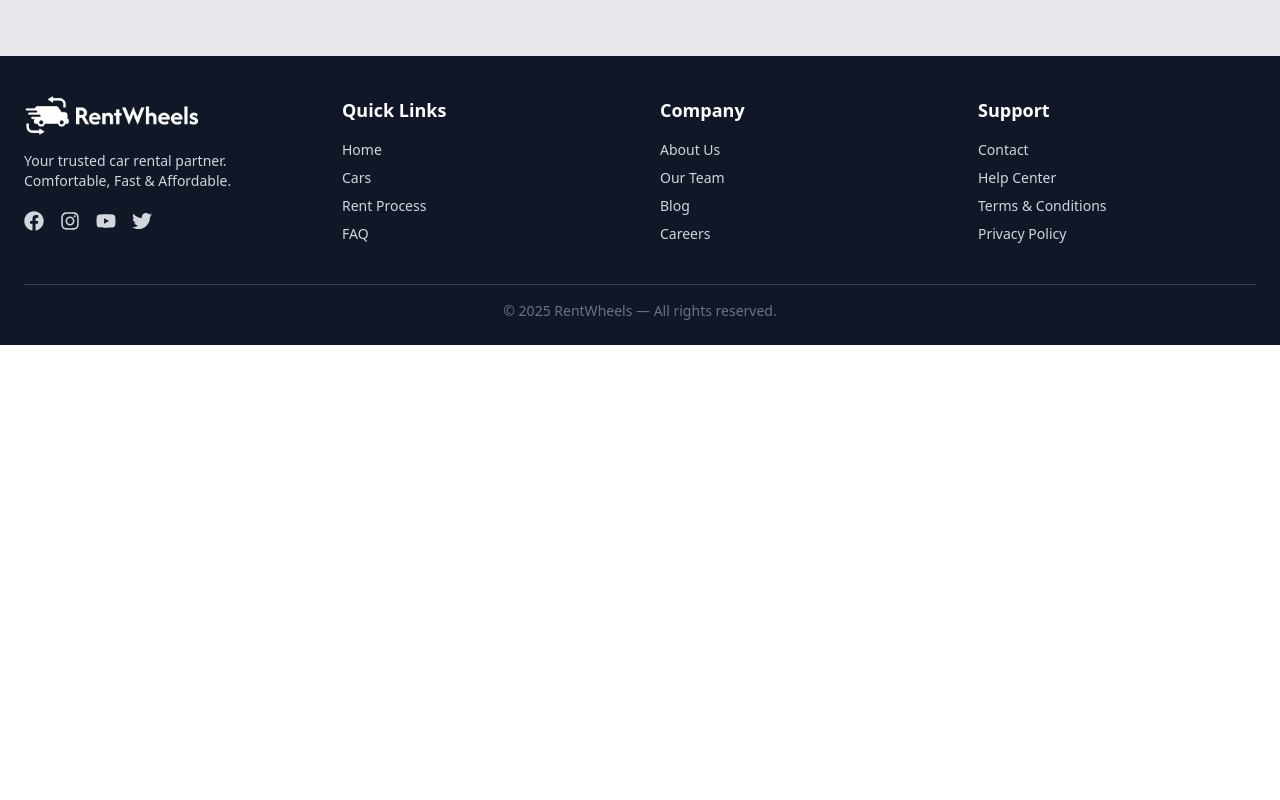
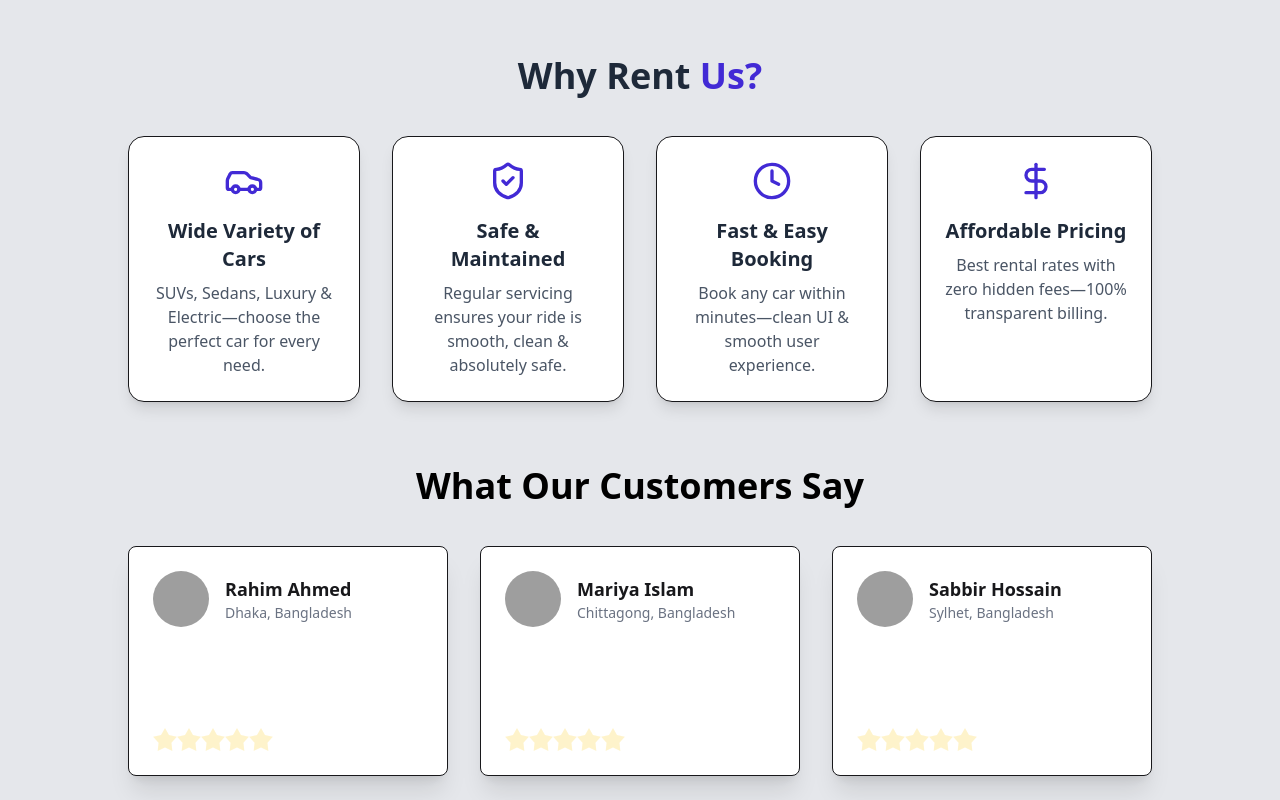
Before and after one commit to diptajeet25/RentWheels-Client, a React (Vite) app: page / in a window 1280 px wide. Shown: the part 700-1500 px from the top of the page. Before the commit the page ends 1045 px from the top, so only its background shows below. Built offline with nearby package versions, Linux system fonts and the light colour scheme; no server answers; grey boxes are pictures that could not be loaded.

Commit message:
implement Private Route

```diff
--- a/package.json
+++ b/package.json
@@ -12,6 +12,7 @@
   "dependencies": {
     "@tailwindcss/vite": "^4.1.17",
     "firebase": "^12.6.0",
+    "lucide-react": "^0.555.0",
     "react": "^19.2.0",
     "react-dom": "^19.2.0",
     "react-icons": "^5.5.0",
--- a/src/Components/CarForm.jsx
+++ b/src/Components/CarForm.jsx
@@ -1,6 +1,9 @@
-import React from "react";
+import React, { useContext } from "react";
+import { AuthContext } from "../Context/AuthContext";
 
 const AddCarForm = () => {
+  const {user}=useContext(AuthContext);
+  console.log(user);
 
     const handleAddCar = (e) => {
   e.preventDefault();
@@ -99,6 +102,8 @@ const AddCarForm = () => {
             type="text" name="username"
             placeholder="Provider name"
             className="input input-bordered w-full"
+            defaultValue={user.displayName}
+            readOnly
             required
           />
         </div>
@@ -109,6 +114,8 @@ const AddCarForm = () => {
             type="email" name="useremail"
             placeholder="Provider email"
             className="input input-bordered w-full"
+            defaultValue={user.email}
+            readOnly
             required
           />
         </div>
--- /dev/null
+++ b/src/Components/ClientReview.jsx
@@ -0,0 +1,91 @@
+import React from "react";
+
+const ClientReview = () => {
+  return (
+    <div className="w-[95%] lg:w-[80%] mx-auto my-16">
+      <h2 className="text-4xl font-bold text-center text-black mb-10">
+        What Our Customers Say
+      </h2>
+
+      <div className="grid grid-cols-1 md:grid-cols-3 gap-8">
+
+        <div className="card bg-base-100 shadow-xl p-6 border">
+          <div className="flex items-center gap-4 mb-4">
+            <img
+              src="https://i.pravatar.cc/120?img=5"
+              alt="user"
+              className="w-14 h-14 rounded-full"
+            />
+            <div>
+              <h3 className="font-bold text-lg">Rahim Ahmed</h3>
+              <p className="text-sm text-gray-500">Dhaka, Bangladesh</p>
+            </div>
+          </div>
+          <p className="text-white">
+            “The car was in great condition and the booking process was very
+            smooth. Highly recommended!”
+          </p>
+          <div className="rating mt-3">
+            <input type="radio" className="mask mask-star-2 bg-yellow-400" />
+            <input type="radio" className="mask mask-star-2 bg-yellow-400" />
+            <input type="radio" className="mask mask-star-2 bg-yellow-400" />
+            <input type="radio" className="mask mask-star-2 bg-yellow-400" />
+            <input type="radio" className="mask mask-star-2 bg-yellow-400" />
+          </div>
+        </div>
+
+        <div className="card bg-base-100 shadow-xl p-6 border">
+          <div className="flex items-center gap-4 mb-4">
+            <img
+              src="https://i.pravatar.cc/120?img=12"
+              alt="user"
+              className="w-14 h-14 rounded-full"
+            />
+            <div>
+              <h3 className="font-bold text-lg">Mariya Islam</h3>
+              <p className="text-sm text-gray-500">Chittagong, Bangladesh</p>
+            </div>
+          </div>
+          <p className="text-white">
+            “Super fast service! I rented an SUV for a family trip, and it was
+            absolutely perfect.”
+          </p>
+          <div className="rating mt-3">
+            <input type="radio" className="mask mask-star-2 bg-yellow-400" />
+            <input type="radio" className="mask mask-star-2 bg-yellow-400" />
+            <input type="radio" className="mask mask-star-2 bg-yellow-400" />
+            <input type="radio" className="mask mask-star-2 bg-yellow-400" />
+            <input type="radio" className="mask mask-star-2 bg-yellow-400" />
+          </div>
+        </div>
+
+        <div className="card bg-base-100 shadow-xl p-6 border">
+          <div className="flex items-center gap-4 mb-4">
+            <img
+              src="https://i.pravatar.cc/120?img=30"
+              alt="user"
+              className="w-14 h-14 rounded-full"
+            />
+            <div>
+              <h3 className="font-bold text-lg">Sabbir Hossain</h3>
+              <p className="text-sm text-gray-500">Sylhet, Bangladesh</p>
+            </div>
+          </div>
+          <p className="text-white">
+            “Best car rental platform! Affordable, clean cars and friendly
+            support team.”
+          </p>
+          <div className="rating mt-3">
+            <input type="radio" className="mask mask-star-2 bg-yellow-400" />
+            <input type="radio" className="mask mask-star-2 bg-yellow-400" />
+            <input type="radio" className="mask mask-star-2 bg-yellow-400" />
+            <input type="radio" className="mask mask-star-2 bg-yellow-400" />
+            <input type="radio" className="mask mask-star-2 bg-yellow-400" />
+          </div>
+        </div>
+      </div>
+    </div>
+  );
+};
+
+export default ClientReview;
--- a/src/Components/LoginForm.jsx
+++ b/src/Components/LoginForm.jsx
@@ -3,7 +3,7 @@ import { AuthContext } from "../Context/AuthContext";
 
 const LoginForm = () => {
 
-    const { user,loginUser}=useContext(AuthContext)
+    const { user,loginUser,googleSignIn}=useContext(AuthContext)
     console.log(user);
 
   const handleLogin = (e) => {
@@ -20,6 +20,17 @@ const LoginForm = () => {
     .then(res=>console.log(res))
     .catch(err=>console.log(err))
   };
+  const googleLogIn=()=>
+  {
+    googleSignIn()
+    .then(res=>
+    {
+      console.log(res)
+      alert("Sign In With Google Successfull")
+    }
+    )
+    .catch(err=>console.log(err))
+  }
 
 
 
@@ -55,7 +66,7 @@ const LoginForm = () => {
           Login
         </button>
       </form>
-         <button type="button"  className="btn bg-gray-100 border-1-black text-black w-full my-4 mb-3 border-[#e5e5e5]">
+         <button type="button" onClick={googleLogIn}  className="btn bg-gray-100 border-1-black text-black w-full my-4 mb-3 border-[#e5e5e5]">
   <svg aria-label="Google logo" width="16" height="16" xmlns="http://www.w3.org/2000/svg" viewBox="0 0 512 512"><g><path d="m0 0H512V512H0" fill="#fff"></path><path fill="#34a853" d="M153 292c30 82 118 95 171 60h62v48A192 192 0 0190 341"></path><path fill="#4285f4" d="m386 400a140 175 0 0053-179H260v74h102q-7 37-38 57"></path><path fill="#fbbc02" d="m90 341a208 200 0 010-171l63 49q-12 37 0 73"></path><path fill="#ea4335" d="m153 219c22-69 116-109 179-50l55-54c-78-75-230-72-297 55"></path></g></svg>
   Login with Google
 </button>
--- a/src/Components/Navbar.jsx
+++ b/src/Components/Navbar.jsx
@@ -16,10 +16,21 @@ const Navbar = () => {
   })
     .catch(err=>console.log(err))
   }
-  const link=<>
+  const link=<div className='text-semibold flex flex-col lg:flex-row gap-2  lg:gap-4'>
   <Link to="/">Home</Link>
+  <Link to="/">Browse Cars</Link>
+  {
+    user ? <>
+    <Link to="/">My Listings</Link>
+  <Link>My Bookings</Link>
       <Link to="/addcar">Add Car</Link>
-      <Link>Item 3</Link></>
+    </> :""
+  }
+
+
+
+      </div>
+
   return (
     <div>
         <div className="navbar bg-white text-black  shadow-sm">
--- /dev/null
+++ b/src/Components/PrivateRoute.jsx
@@ -0,0 +1,16 @@
+import React, { useContext } from 'react';
+import { AuthContext } from '../Context/AuthContext';
+import Auth from '../Pages/Auth';
+import { Navigate } from 'react-router';
+
+const PrivateRoute = ({children}) => {
+    const {user}=useContext(AuthContext);
+if(user)
+  return children;
+else{
+    return <Navigate  to="/auth"></Navigate>
+}
+
+};
+
+export default PrivateRoute;
--- /dev/null
+++ b/src/Components/WhyRentUs.jsx
@@ -0,0 +1,68 @@
+import React from "react";
+import { Car, ShieldCheck, Clock, DollarSign } from "lucide-react";
+
+const WhyRentUs = () => {
+  return (
+    <div className="w-[95%] lg:w-[80%] mx-auto my-16">
+      <h2 className="text-3xl lg:text-4xl font-bold text-center mb-10 text-gray-800">
+        Why Rent <span className="text-primary">Us?</span>
+      </h2>
+
+      <div className="grid grid-cols-1 md:grid-cols-2 lg:grid-cols-4 gap-8">
+
+
+        <div className="p-6 bg-white shadow-lg rounded-2xl border hover:shadow-xl transition duration-300 text-center">
+          <div className="flex justify-center mb-4 text-primary">
+            <Car size={40} />
+          </div>
+          <h3 className="text-xl font-bold mb-2 text-gray-800">
+            Wide Variety of Cars
+          </h3>
+          <p className="text-gray-600">
+            SUVs, Sedans, Luxury & Electric—choose the perfect car for every need.
+          </p>
+        </div>
+
+        <div className="p-6 bg-white shadow-lg rounded-2xl border hover:shadow-xl transition duration-300 text-center">
+          <div className="flex justify-center mb-4 text-primary">
+            <ShieldCheck size={40} />
+          </div>
+          <h3 className="text-xl font-bold mb-2 text-gray-800">
+            Safe & Maintained
+          </h3>
+          <p className="text-gray-600">
+            Regular servicing ensures your ride is smooth, clean & absolutely safe.
+          </p>
+        </div>
+
+        <div className="p-6 bg-white shadow-lg rounded-2xl border hover:shadow-xl transition duration-300 text-center">
+          <div className="flex justify-center mb-4 text-primary">
+            <Clock size={40} />
+          </div>
+          <h3 className="text-xl font-bold mb-2 text-gray-800">
+            Fast & Easy Booking
+          </h3>
+          <p className="text-gray-600">
+            Book any car within minutes—clean UI & smooth user experience.
+          </p>
+        </div>
+
+
+        <div className="p-6 bg-white shadow-lg rounded-2xl border hover:shadow-xl transition duration-300 text-center">
+          <div className="flex justify-center mb-4 text-primary">
+            <DollarSign size={40} />
+          </div>
+          <h3 className="text-xl font-bold mb-2 text-gray-800">
+            Affordable Pricing
+          </h3>
+          <p className="text-gray-600">
+            Best rental rates with zero hidden fees—100% transparent billing.
+          </p>
+        </div>
+
+      </div>
+    </div>
+  );
+};
+
+export default WhyRentUs;
--- a/src/Context/AuthProvider.jsx
+++ b/src/Context/AuthProvider.jsx
@@ -1,9 +1,12 @@
 import React, {  useEffect, useState } from 'react';
 import { AuthContext } from './AuthContext';
-import { createUserWithEmailAndPassword, onAuthStateChanged, signInWithEmailAndPassword, signOut } from 'firebase/auth';
+import { createUserWithEmailAndPassword, onAuthStateChanged, signInWithEmailAndPassword, signInWithPopup, signOut } from 'firebase/auth';
 import { auth } from '../Firebase/Firebase.init';
+import { GoogleAuthProvider } from "firebase/auth";
+
 
 const AuthProvider = ({children}) => {
+  const provider = new GoogleAuthProvider();
     const [user,setUser]=useState("Dipta");
 
     const createUser=(email,password)=>
@@ -16,7 +19,10 @@ const AuthProvider = ({children}) => {
     {
       return signInWithEmailAndPassword(auth,email,password)
     }
-
+    const googleSignIn =()=>
+    {
+      return signInWithPopup(auth , provider)
+    }
     const logoutUser=()=>
     {
       return signOut(auth)
@@ -36,7 +42,7 @@ const AuthProvider = ({children}) => {
 
     },[])
 
-    const authInfo={user,setUser,createUser,loginUser,logoutUser}
+    const authInfo={user,setUser,createUser,loginUser,logoutUser,googleSignIn}
   return (
    <AuthContext value={authInfo}>
     {children}
--- a/src/Pages/Home.jsx
+++ b/src/Pages/Home.jsx
@@ -1,10 +1,14 @@
 import React from 'react';
 import Carousel from '../Components/Carousel';
+import WhyRentUs from '../Components/WhyRentUs';
+import ClientReview from '../Components/ClientReview';
 
 const Home = () => {
   return (
     <div>
         <Carousel></Carousel>
+        <WhyRentUs></WhyRentUs>
+        <ClientReview></ClientReview>
     </div>
   );
 };
--- a/src/main.jsx
+++ b/src/main.jsx
@@ -10,6 +10,7 @@ import Auth from './Pages/Auth.jsx';
 import LoginForm from './Components/LoginForm.jsx';
 import RegForm from './Components/RegisterForm.jsx'
 import AuthProvider from './Context/AuthProvider.jsx';
+import PrivateRoute from './Components/PrivateRoute.jsx';
 
 
 const router = createBrowserRouter([
@@ -23,7 +24,7 @@ const router = createBrowserRouter([
   },
   {
     path:"/addcar",
-    element:<AddCar></AddCar>
+    element:<PrivateRoute><AddCar></AddCar></PrivateRoute>
   },
   {
     path:"/auth",
```
Also changed, not shown: src/Components/RegisterForm.jsx (+14 -2 lines), 1 other file (tests, documents, lock files or other folders).
